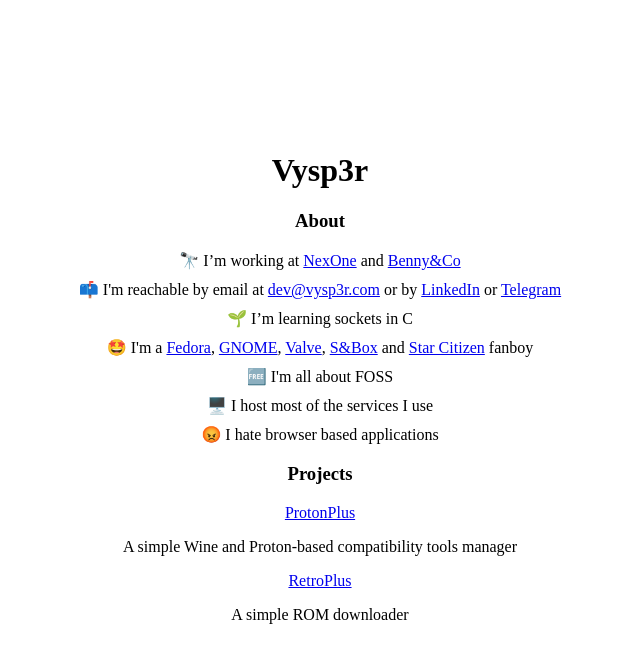
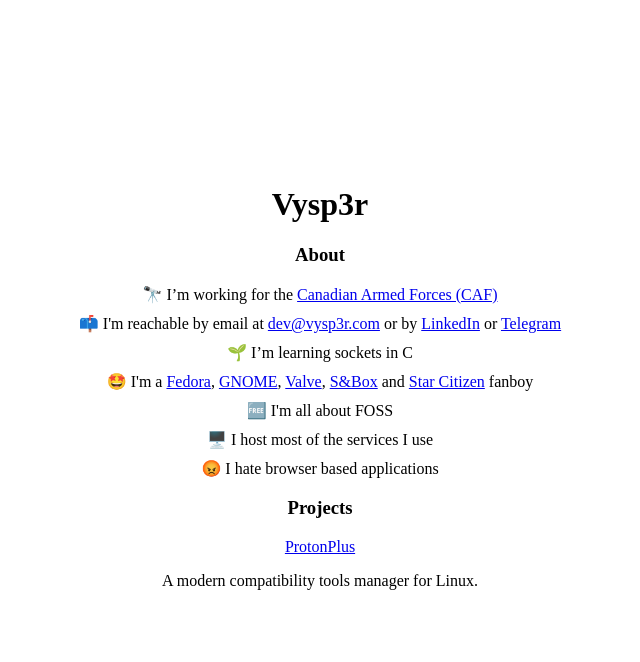
Before and after one commit to Vysp3r/vysp3r.com, a SvelteKit app: page / in a window 1280 px wide. Shown: the top 662 px of the page, without its empty margins (320-960 px from the left). Built offline with nearby package versions, Linux system fonts and the light colour scheme.

Commit message:
Update website

```diff
--- a/src/routes/+page.svelte
+++ b/src/routes/+page.svelte
@@ -9,8 +9,7 @@
 	<Section title="About">
 		<ul style="list-style-type: none; padding-left: 0px;">
 			<li>
-				🔭 I’m working at <a href="https://nexone.ca/">NexOne</a>
-				and <a href="https://www.benny-co.com/">Benny&Co</a>
+				🔭 I’m working for the <a href="https://forces.ca/">Canadian Armed Forces (CAF)</a>
 			</li>
 			<li>
 				📫 I'm reachable by email at
@@ -40,13 +39,8 @@
 	<Section title="Projects">
 		<Project
 			title="ProtonPlus"
-			description="A simple Wine and Proton-based compatibility tools manager"
+			description="A modern compatibility tools manager for Linux."
 			url="https://github.com/Vysp3r/ProtonPlus"
-		/>
-		<Project
-			title="RetroPlus"
-			description="A simple ROM downloader"
-			url="https://github.com/Vysp3r/RetroPlus"
 		/>
 	</Section>
 </div>
```
Also changed, not shown: package.json (+11 -13 lines).
